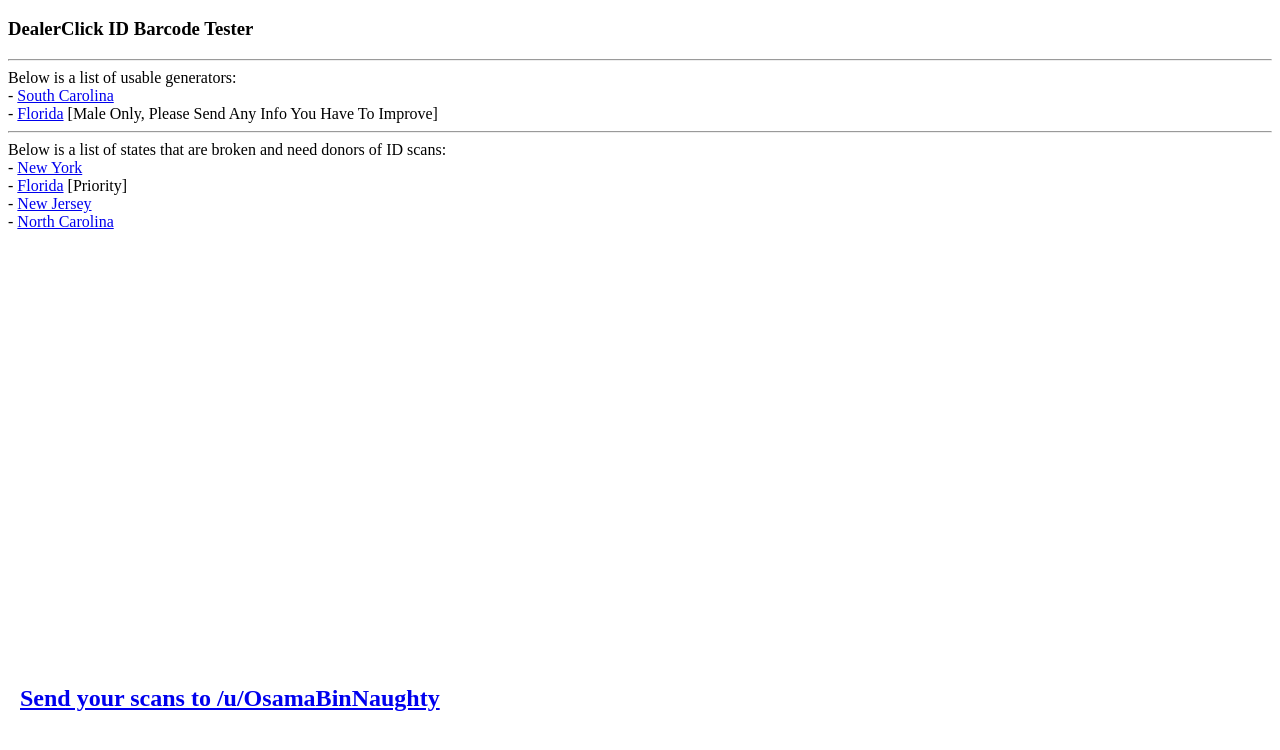
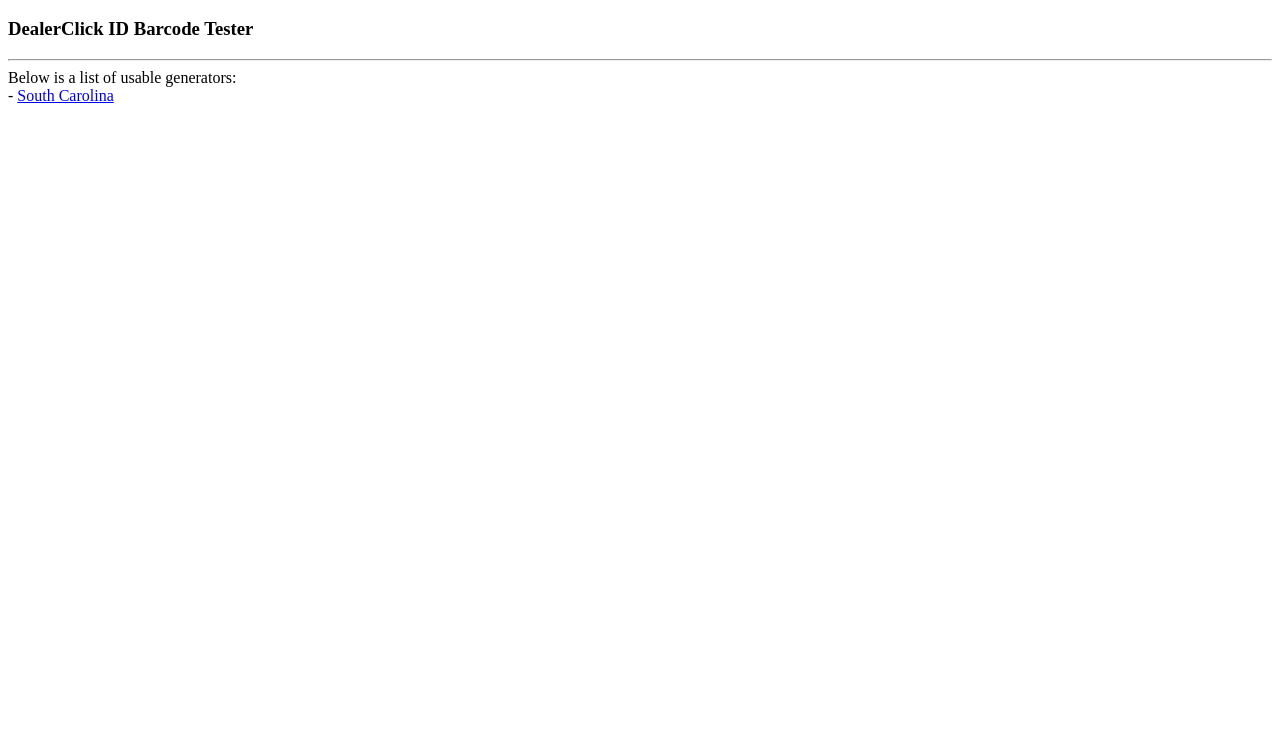
Before and after one commit to mcmamous/ID-BC-Generator, a plain HTML site: page index.html in a window 1280 px wide. Shown: the part 48-798 px from the top of the page. Drawn offline with Linux system fonts and the light colour scheme.

Commit message:
Update index.html

```diff
--- a/index.html
+++ b/index.html
@@ -10,14 +10,6 @@
 		<hr />
 		Below is a list of usable generators:
 		<br />- <a href="sc.html">South Carolina</a>
-		<br />- <a href="fl.html">Florida</a> [Male Only, Please Send Any Info You Have To Improve]
-		<hr />
-		Below is a list of states that are broken and need donors of ID scans:
-		<br />- <a href="ny.html">New York</a>
-		<br />- <a href="#">Florida</a> [Priority]
-		<br />- <a href="#">New Jersey</a>
-		<br />- <a href="#">North Carolina</a>
 
-		<div id="bottom"><a href="http://reddit.com/u/osamabinnaughty"><h2>Send your scans to /u/OsamaBinNaughty</h2></a></div>
 	</body>
 </html>
```
